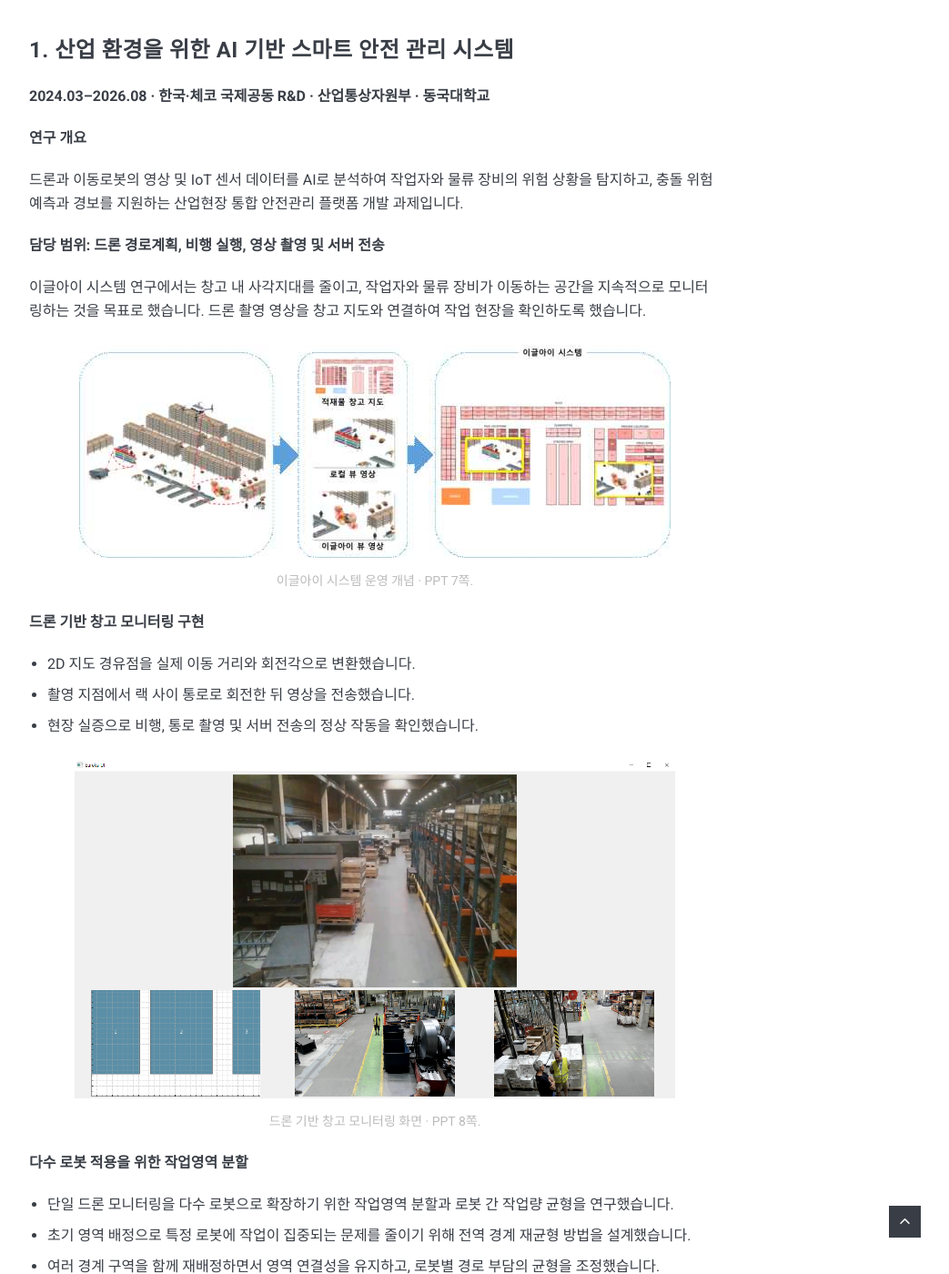
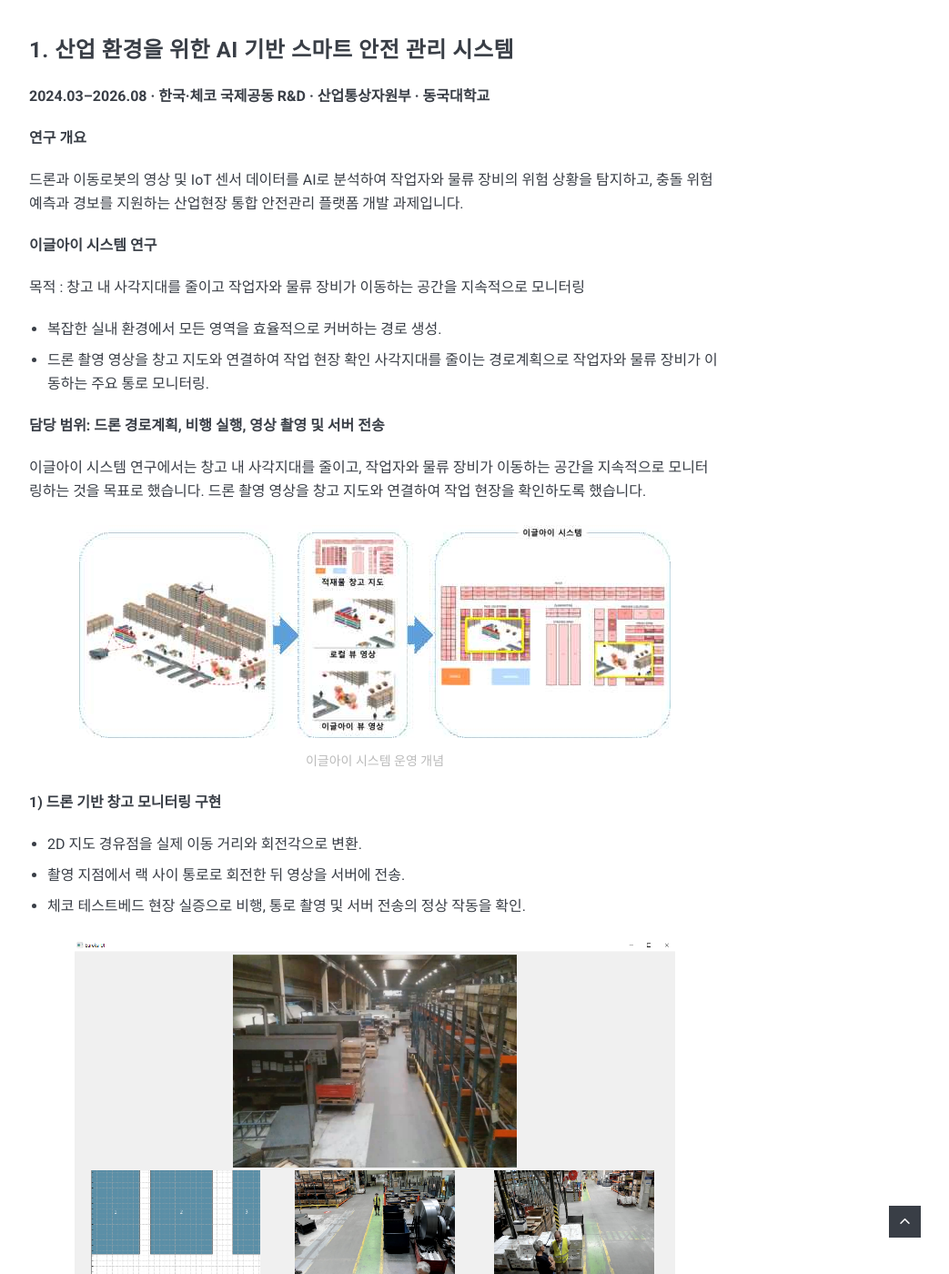
Before and after one commit to junRepository/junRepository.github.io, a Jekyll site: the page built from _pages/portfolio.md, in a window 1280 px wide and 1400 px high, scrolled down 6382 px. Shown: the whole window at 91% size, without its empty margins (228-1271 px from the left). Built offline with Jekyll 4.4.1, drawn with Linux system fonts in a browser that asks for light colours; nearby versions of some CDN libraries; some of the changed text lies outside the part shown.

Commit message:
modify portfolio

```diff
--- a/_pages/portfolio.md
+++ b/_pages/portfolio.md
@@ -80,16 +80,16 @@ research: true
 <div class="portfolio-figures">
   <figure>
     <img src="{{ '/images/portfolio/boustrophedon-path.png' | relative_url }}" alt="창고 지도 위의 Boustrophedon 커버리지 경로 예시" loading="lazy" width="619" height="783">
-    <figcaption>Boustrophedon 경로 예시 · PPT 4쪽</figcaption>
+    <figcaption>Boustrophedon 경로 예시</figcaption>
   </figure>
   <figure>
     <img src="{{ '/images/portfolio/stc-path.png' | relative_url }}" alt="창고 지도 위의 두 STC 경로와 관측 영역 예시" loading="lazy" width="1085" height="1086">
-    <figcaption>STC 경로 예시 · PPT 4쪽</figcaption>
+    <figcaption>STC 경로 예시</figcaption>
   </figure>
 </div>
 
 ![풋프린트 크기를 기준으로 창고 공간을 나눈 균일 그리드 예시]({{ '/images/portfolio/footprint-grid.png' | relative_url }}){: .research-figure-narrow }
-*풋프린트 기반 그리드 예시 · PPT 4쪽.*
+*풋프린트 기반 그리드 예시*
 
 **3. 연구 방법**
 
@@ -98,11 +98,11 @@ research: true
 <div class="portfolio-figures">
   <figure>
     <img src="{{ '/images/portfolio/uniform-grid.png' | relative_url }}" alt="전체 공간을 같은 크기의 셀로 나눈 기존 균일 그리드" loading="lazy" width="768" height="767">
-    <figcaption>기존 균일 그리드 · PPT 4쪽</figcaption>
+    <figcaption>기존 균일 그리드</figcaption>
   </figure>
   <figure>
     <img src="{{ '/images/portfolio/adaptive-grid.png' | relative_url }}" alt="공간 구조에 따라 셀 크기를 조정한 제안 적응형 그리드" loading="lazy" width="734" height="736">
-    <figcaption>제안한 적응형 그리드 · PPT 4쪽</figcaption>
+    <figcaption>제안한 적응형 그리드</figcaption>
   </figure>
 </div>
 
@@ -112,10 +112,10 @@ research: true
 4. **영역 분할과 경로 생성** — 커버 비용에 따라 로봇별 연결 영역을 할당하고, 지역 균형화 후 Hybrid STC 경로를 생성합니다.
 
 ![석사 연구 전체 프로세스]({{ '/images/portfolio/thesis-pipeline.png' | relative_url }})
-*센서 풋프린트 계산부터 로봇별 경로 생성까지의 전체 프로세스 · PPT 5쪽.*
+*센서 풋프린트 계산부터 로봇별 경로 생성까지의 전체 프로세스*
 
 ![자유공간, 장애물 경계, 거리 지도를 ResNet18에 입력해 셀 임베딩을 추출하는 구조]({{ '/images/portfolio/resnet-features.png' | relative_url }})
-*ResNet 기반 특징 추출 · PPT 5쪽.*
+*ResNet 기반 특징 추출*
 
 **4. 실험 결과**
 
@@ -147,27 +147,34 @@ research: true
 
 드론과 이동로봇의 영상 및 IoT 센서 데이터를 AI로 분석하여 작업자와 물류 장비의 위험 상황을 탐지하고, 충돌 위험 예측과 경보를 지원하는 산업현장 통합 안전관리 플랫폼 개발 과제입니다.
 
+**이글아이 시스템 연구**
+
+목적 : 창고 내 사각지대를 줄이고 작업자와 물류 장비가 이동하는 공간을 지속적으로 모니터링
+- 복잡한 실내 환경에서 모든 영역을 효율적으로 커버하는 경로 생성.
+- 드론 촬영 영상을 창고 지도와 연결하여 작업 현장 확인 사각지대를 줄이는 경로계획으로 작업자와 물류 장비가 이동하는 주요 통로 모니터링.
+
 **담당 범위: 드론 경로계획, 비행 실행, 영상 촬영 및 서버 전송**
 
 이글아이 시스템 연구에서는 창고 내 사각지대를 줄이고, 작업자와 물류 장비가 이동하는 공간을 지속적으로 모니터링하는 것을 목표로 했습니다. 드론 촬영 영상을 창고 지도와 연결하여 작업 현장을 확인하도록 했습니다.
 
 ![창고 지도와 로봇 영상을 이글아이 시스템에 연결하는 운영 개념]({{ '/images/portfolio/eagle-eye-overview.png' | relative_url }})
-*이글아이 시스템 운영 개념 · PPT 7쪽.*
+*이글아이 시스템 운영 개념*
 
-**드론 기반 창고 모니터링 구현**
+**1) 드론 기반 창고 모니터링 구현**
 
-- 2D 지도 경유점을 실제 이동 거리와 회전각으로 변환했습니다.
-- 촬영 지점에서 랙 사이 통로로 회전한 뒤 영상을 전송했습니다.
-- 현장 실증으로 비행, 통로 촬영 및 서버 전송의 정상 작동을 확인했습니다.
+- 2D 지도 경유점을 실제 이동 거리와 회전각으로 변환.
+- 촬영 지점에서 랙 사이 통로로 회전한 뒤 영상을 서버에 전송.
+- 체코 테스트베드 현장 실증으로 비행, 통로 촬영 및 서버 전송의 정상 작동을 확인.
 
 ![창고 지도와 드론 및 현장 영상을 함께 표시하는 이글아이 모니터링 화면]({{ '/images/portfolio/eagle-eye-monitoring.png' | relative_url }})
-*드론 기반 창고 모니터링 화면 · PPT 8쪽.*
+*드론 기반 창고 모니터링 화면*
 
-**다수 로봇 적용을 위한 작업영역 분할**
+**2) 다수 로봇 적용을 위한 작업영역 분할**
 
 - 단일 드론 모니터링을 다수 로봇으로 확장하기 위한 작업영역 분할과 로봇 간 작업량 균형을 연구했습니다.
 - 초기 영역 배정으로 특정 로봇에 작업이 집중되는 문제를 줄이기 위해 전역 경계 재균형 방법을 설계했습니다.
 - 여러 경계 구역을 함께 재배정하면서 영역 연결성을 유지하고, 로봇별 경로 부담의 균형을 조정했습니다.
+- 단순한 아이디어 제안에 그치지 않고 기술의 독창성을 입증하여 특허 **출원 1건**의 성과를 창출하였습니다.
 
 **성과: 국제학술대회 논문 2건, 특허 출원 1건**
 
@@ -190,7 +197,7 @@ research: true
 여러 인물의 감정 범주와 강도를 실시간으로 분석하여 관리자가 대상자의 상태 변화를 확인하도록 지원하고, 조도 변화와 프레임별 예측 흔들림을 줄이는 것을 목표로 했습니다.
 
 ![영상 전처리, 얼굴 탐지와 추적, 감정 및 강도 인식, TC와 EMA 후처리로 이어지는 시스템 구조]({{ '/images/portfolio/emotion-recognition.png' | relative_url }})
-*감정 및 단계 인식 시스템 구조 · PPT 9쪽.*
+*감정 및 단계 인식 시스템 구조*
 
 **개발 내용**
 
@@ -223,15 +230,14 @@ RGB 영상과 LiDAR의 깊이 정보를 결합하여 고건축물과 유물을
 
 **담당 연구 계획: 특징점 추출 기술 개발 · RGB–LiDAR 융합 고품질 이미지 생성**
 
-PPT에 기재된 담당 연구 계획은 다음과 같습니다.
+1. **특징점 추출 기술 개발** — 모서리, 곡선, 꺾임 등 구조적 특징점을 자동 검출하고 중복 특징점 제거와 좌표 정확도 개선을 수행합니다. 촬영 각도와 조명 변화에 강인한 매칭 기술을 개발하여 최소한의 특징점으로 원형에 가까운 복원을 지향합니다.
 
-1. **특징점 추출 기술 개발** — 모서리·곡선·꺾임 등 구조적 특징점을 자동 검출하고, 중복 특징점 제거와 좌표 정확도 개선을 수행합니다. 촬영 각도와 조명 변화에 강인한 매칭 기술을 개발하여 최소한의 특징점으로 원형에 가까운 복원을 지향합니다.
+![두 이미지에서 SuperPoint 특징점과 기술자를 추출해 대응점을 찾는 구조]({{ '/images/portfolio/feature-matching.png' | relative_url }}){: .research-figure-narrow }
+*특징점 추출과 대응점 매칭 개념*
+
 2. **RGB–LiDAR 융합 이미지 생성** — RGB 카메라와 LiDAR의 정밀 캘리브레이션, 센서 동기화, 포인트 클라우드의 영상 정합을 수행합니다. 이미지 투영으로 색상과 깊이를 결합한 RGB+D를 생성하여 구조 정보를 포함하는 고품질 3D 복원 입력을 확보합니다.
 
-![두 이미지에서 SuperPoint 특징점과 기술자를 추출해 대응점을 찾는 구조]({{ '/images/portfolio/feature-matching.png' | relative_url }}){: .research-figure-narrow }
-*특징점 추출과 대응점 매칭 개념 · PPT 12쪽.*
-
 ![RGB 영상과 LiDAR 포인트 클라우드를 캘리브레이션하고 영상에 투영해 RGBD를 생성하는 과정]({{ '/images/portfolio/rgb-lidar-fusion.png' | relative_url }})
-*RGB–LiDAR 좌표계 정합 및 RGBD 이미지 생성 프로세스 · PPT 12쪽.*
+*RGB–LiDAR 좌표계 정합 및 RGBD 이미지 생성 프로세스*
 
 ---
```
